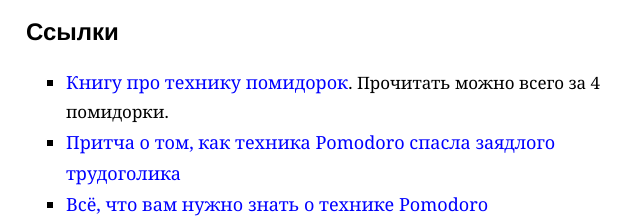
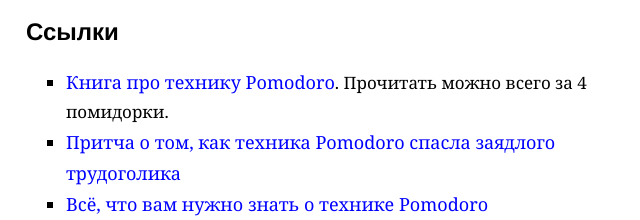
Before and after one commit to voischev/site, a plain HTML site: page t/pomodoro/index.html in a window 1280 px wide. Shown: the part 4411-4631 px from the top of the page, 174-814 px from the left. Drawn offline with Linux system fonts and the light colour scheme.

Commit message:
Релиз 2020-05-04

```diff
--- a/t/pomodoro/index.html
+++ b/t/pomodoro/index.html
@@ -70,7 +70,7 @@
 <p>Выводы сделаете сами. Мне помогло. Нравится, что инструмент простой и его можно подстроить под разные условия.</p>
 <h2 id="ссылки">Ссылки</h2>
 <ul>
-<li><a href="http://tomatotimer.ru/novosti/24065732-ThePomodoroTechnique-RUS_v1-3.pdf">Книгу про технику помидорок</a>. Прочитать можно всего за 4 помидорки.</li>
+<li><a href="pomodoro.pdf">Книга про технику Pomodoro</a>. Прочитать можно всего за 4 помидорки.</li>
 <li><a href="https://habr.com/ru/company/smartprogress/blog/295274/">Притча о том, как техника Pomodoro спасла заядлого трудоголика</a></li>
 <li><a href="https://lifehacker.ru/2015/05/28/all-about-pomodoro/">Всё, что вам нужно знать о технике Pomodoro</a></li>
 <li><a href="https://tomighty.github.io">Tomighty. Самый простое и бесплатное приложение</a></li>
```
Also changed, not shown: 1 other file.
